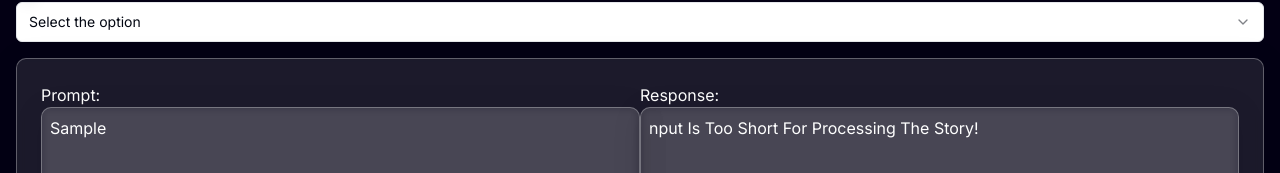
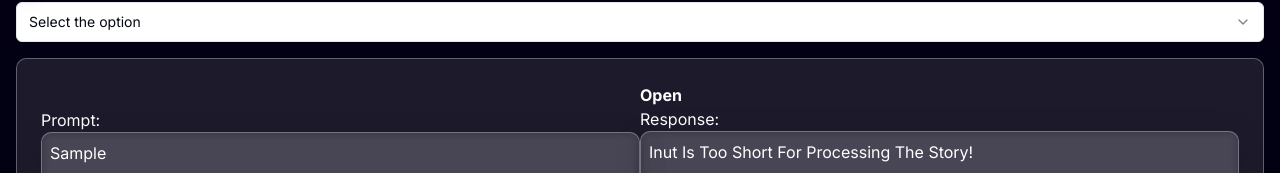
Before and after one commit to KrishnaPrakhya/story-generator-llm, a Next.js app: page /generateStory in a window 1280 px wide. Both pictures are taken after typing "Sample" into the empty fields and a click on the button "Submit". Shown: the part 138-311 px from the top of the page. Built offline with nearby package versions, Linux system fonts and the light colour scheme; no server answers.

Commit message:
minor-improvements1

```diff
--- a/src/components/main/onlyPrompt.tsx
+++ b/src/components/main/onlyPrompt.tsx
@@ -7,6 +7,14 @@ import { motion } from "framer-motion";
 import { Select, SelectContent, SelectItem, SelectTrigger, SelectValue } from "@/components/ui/select";
 import { IoIosPause, IoIosPlay,IoIosMic  } from "react-icons/io";
 import SpeechRecognition from './TextToSpeech';
+import {
+  Dialog,
+  DialogContent,
+  DialogDescription,
+  DialogHeader,
+  DialogTitle,
+  DialogTrigger,
+} from "@/components/ui/dialog"
 
 interface Props {}
 
@@ -15,6 +23,7 @@ function OnlyPrompt(props: Props) {
   const [voices, setVoices] = useState<SpeechSynthesisVoice[]>([]);
   const [selectedVoice, setSelectedVoice] = useState<SpeechSynthesisVoice | null>(null);
   const [query, setQuery] = useState("");
+  const [vector,setVector]=useState("");
   const [response, setResponse] = useState("");
   const [score, setScore] = useState("");
   const [genre, setGenre] = useState("");
@@ -34,6 +43,24 @@ function OnlyPrompt(props: Props) {
     loadVoices();
     window.speechSynthesis.onvoiceschanged = loadVoices;
   }, []);
+
+  const getFeatureVector=async(content:String)=>{
+    try{
+      const res=await fetch("http://127.0.0.1:8080/story_features",{
+        method:"POST",
+        headers:{
+          'Content-Type':"application/json"
+        },
+        body:JSON.stringify({"story":content})
+      })
+      const vec=await res.json();
+      setVector(vec.features)
+
+    }
+    catch(err){
+      console.log(err)
+    }
+  }
 
   const speechFn = (text: string) => {
     const speech = new SpeechSynthesisUtterance();
@@ -100,6 +127,9 @@ let count=0;
     <>
       <div className="relative z-30 w-full flex">
         <motion.div initial={{ x: -200, opacity: 0 }} animate={{ x: 0, opacity: 1 }} transition={{ duration: 1.5 }} className="mb-4 w-1/2">
+        {
+          response ?<div className='mt-[25px]'></div>:null
+        }
           <p className='text-white'>Prompt:</p>
           <textarea
             value={query}
@@ -110,6 +140,18 @@ let count=0;
           />
         </motion.div>
         <motion.div initial={{ x: 200, opacity: 0 }} animate={{ x: 0, opacity: 1 }} transition={{ duration: 1.5 }} className="text-white w-1/2 h-full">
+        {response && <Dialog>
+  <DialogTrigger className="text-white font-bold" onClick={()=>{
+    getFeatureVector(response)}}>Open</DialogTrigger>
+  <DialogContent>
+    <DialogHeader>
+      <DialogTitle>Feature Vectors</DialogTitle>
+      <DialogDescription>
+          {vector}
+      </DialogDescription>
+    </DialogHeader>
+  </DialogContent>
+</Dialog>}
           <p>Response:</p>
           <div className="p-2 h-[450px] w-full border rounded-md text-white glass-effect overflow-y-auto">
             {loading ? (
```
